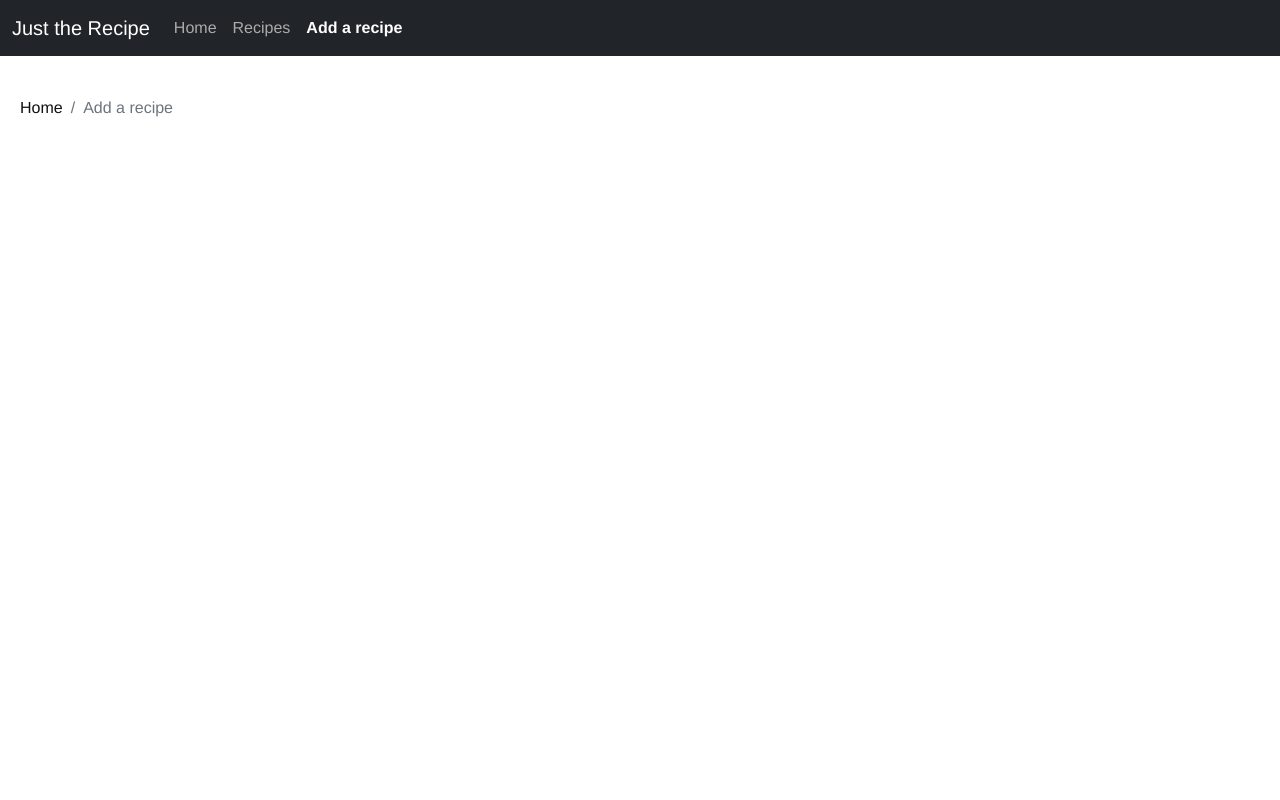
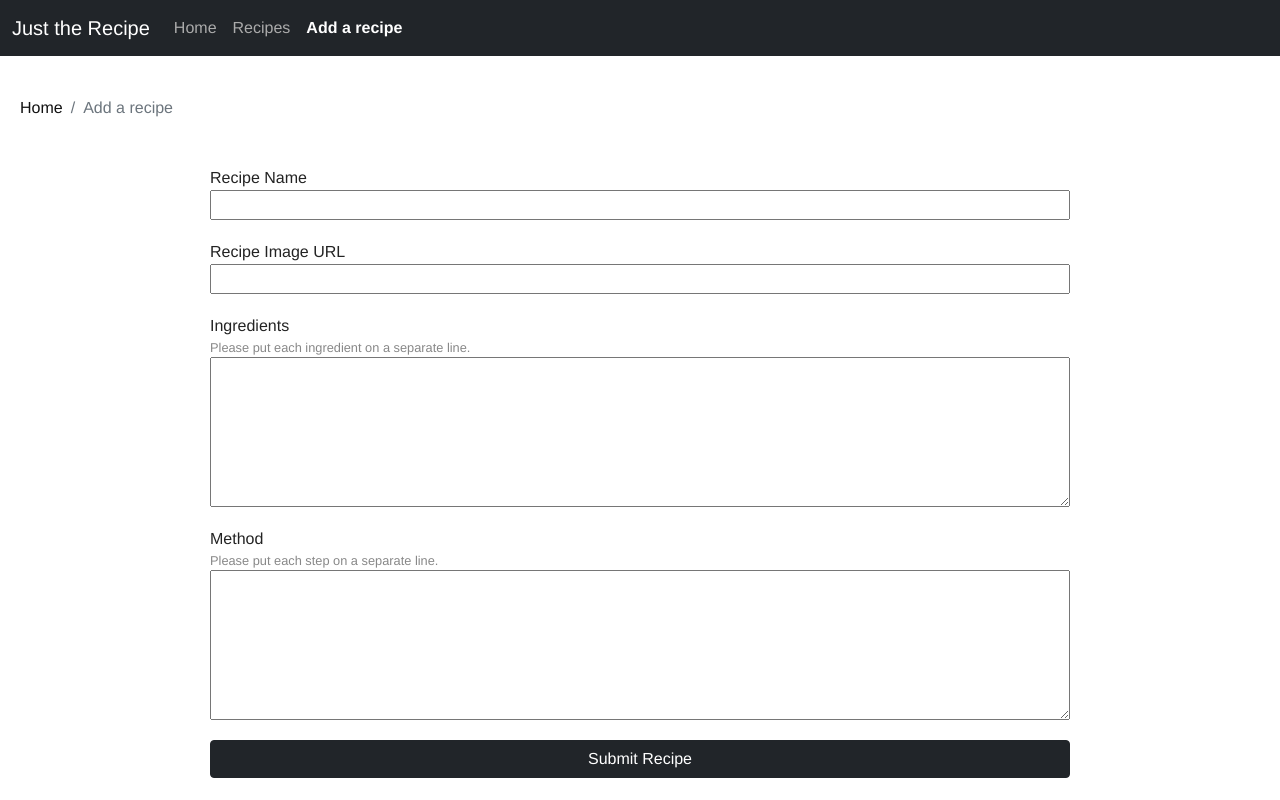
Before and after one commit to BenRiminton/just-the-recipe, a Vue app: page /new in a window 1280 px wide. Built offline with nearby package versions, Linux system fonts and the light colour scheme.

Commit message:
Create recipe component

```diff
--- /dev/null
+++ b/src/components/TextInput.vue
@@ -0,0 +1,42 @@
+<template>
+    <div style="display:flex;flex-direction: column;">
+        <label v-if="label">
+            {{label}}
+        </label>
+        <p v-if="helpText" class="help-text">{{helpText}}</p>
+        <input v-if="!variant || variant==='text'" :name="name" :placeholder="placeholder"
+            v-bind:value="value" v-on:input="updateValue($event)" />
+        <textarea v-if="variant==='textarea'" :name="name" :placeholder="placeholder"
+            v-bind:value="value" v-on:input="updateValue($event)" />
+    </div>
+</template>
+<script>
+export default {
+    props: {
+        name: String,
+        label: String,
+        value: String,
+        helpText: String,
+        placeholder: String,
+        variant: String,
+    },
+    methods: {
+        updateValue(event) {
+            const { name, value } = event.target;
+            this.$emit('inputchange', { name, value });
+        },
+    },
+};
+</script>
+<style scoped>
+    .help-text {
+        color:#888;
+        font-size:0.8rem;
+        padding:0px;
+        margin:0px;
+    }
+
+    textarea {
+        min-height:150px;
+    }
+</style>
--- a/src/views/Ingredients.vue
+++ b/src/views/Ingredients.vue
@@ -2,8 +2,8 @@
     <div class="ingredient-container">
         <h4 class="ingredient-header">Ingredients</h4>
         <ul>
-            <li v-for="ingredient in ingredients" :key="ingredient._id">
-                {{ingredient.quantity}}{{ingredient.measurement}} {{ingredient.ingredient}}
+            <li v-for="ingredient in ingredients" :key="ingredient">
+                {{ingredient}}
             </li>
         </ul>
     </div>
--- a/src/views/Method.vue
+++ b/src/views/Method.vue
@@ -1,8 +1,8 @@
 <template>
     <div class="method-container">
-        <h4>Method</h4>
+        <h4 class="method-header">Method</h4>
         <ol>
-            <li v-for="step in steps" :key="step._id">{{step.detail}}</li>
+            <li v-for="step in steps" :key="step">{{step}}</li>
         </ol>
         </div>
 </template>
@@ -25,4 +25,7 @@ export default {
     ol {
         padding:0px;
     }
+    .method-header {
+        padding-bottom:20px;
+    }
 </style>
--- a/src/views/NewRecipe.vue
+++ b/src/views/NewRecipe.vue
@@ -5,12 +5,93 @@
             <li class="breadcrumb-item active" aria-current="page">Add a recipe</li>
         </ol>
     </nav>
-    <div id="newrecipe">
+    <div class="recipe-container">
+        <TextInput name="name"
+                   label="Recipe Name"
+                   @inputchange="handleInput" />
+        <TextInput name="imageURL"
+                   label="Recipe Image URL"
+                   @inputchange="handleInput" />
+        <TextInput name="ingredients"
+                   variant="textarea"
+                   label="Ingredients"
+                   helpText="Please put each ingredient on a separate line."
+                   @inputchange="handleInput" />
+        <TextInput name="steps"
+                   variant="textarea"
+                   label="Method"
+                   helpText="Please put each step on a separate line."
+                   @inputchange="handleInput" />
+        <button type="button"
+                class="btn btn-dark"
+                @click="handleSubmit">Submit Recipe</button>
     </div>
 </template>
+<script>
+import axios from 'axios';
+
+import TextInput from '../components/TextInput.vue';
+
+export default {
+    components: {
+        TextInput,
+    },
+    data() {
+        return {
+            recipe: {},
+        };
+    },
+    methods: {
+        handleInput(event) {
+            const { name, value } = event;
+            if (name === 'ingredients' || name === 'steps') {
+                this.recipe[name] = value.split('\n');
+            } else {
+                this.recipe[name] = value;
+            }
+        },
+        handleIngredientChange(event) {
+            const { value } = event.target;
+            this.recipe.ingredients = value.split('\n');
+        },
+        handleSubmit() {
+            console.log(this.recipe);
+            axios.post('https://boiling-ravine-78507.herokuapp.com/api/recipe', this.recipe)
+                .then((result) => {
+                    console.log('result', result);
+                })
+                .catch((error) => {
+                    console.log('error', error);
+                });
+        },
+    },
+    emits: ['input'],
+};
+</script>
 <style scoped>
 a {
     color:#111;
     text-decoration: none;
 }
+label {
+    padding-right: 20px;
+}
+
+.recipe-container {
+        display:flex;
+        flex-direction: column;
+        max-width:860px;
+        margin:auto;
+        padding-top:30px;
+        text-align: left;
+        gap:20px;
+}
+
+@media only screen and (max-width: 860px) {
+    .recipe-container {
+        padding-left:20px;
+        padding-right:20px;
+    }
+}
+
 </style>
```
Also changed, not shown: src/views/Recipe.vue (+4 -5 lines).
